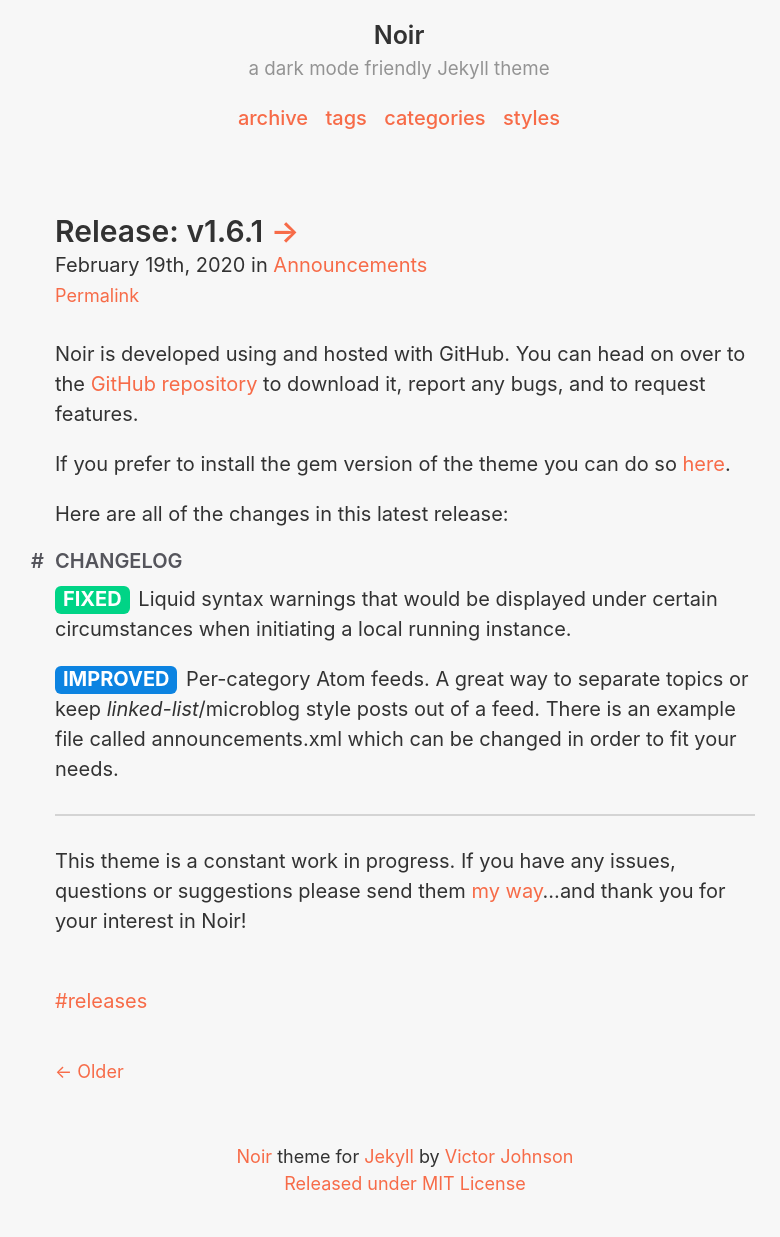
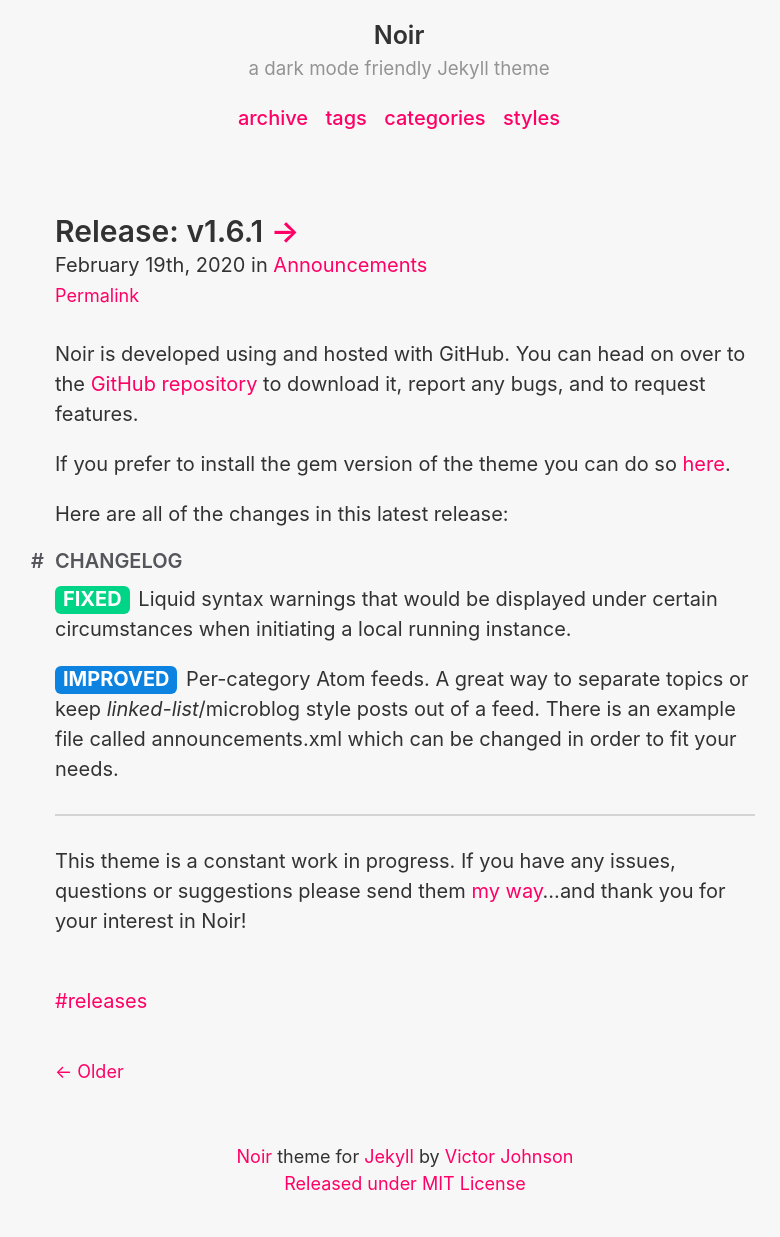
Before and after one commit to essentialenemy/noir, a Jekyll site: the page built from index.html, in a window 1280 px wide. Shown: the whole page, without its empty margins (235-1015 px from the left). Built offline with Jekyll 4.4.1, drawn with Linux system fonts in a browser that asks for light colours; the list of posts is cut into pages by our own code.

Commit message:
Changed the accent color for the light color scheme to #ff0066

```diff
--- a/_sass/_variables.scss
+++ b/_sass/_variables.scss
@@ -1,11 +1,11 @@
 // Color scheme for light and dark modes.
 
-$light: #f76b48;
+$light: #ff0066;
 $dark: #1ba77e;
 
 // Highlighting color for code block borders and language name.
 
-$code-light: #f76b48;
+$code-light: #ff0066;
 $code-dark: #d0f6db;
 
 $message-green: #62bb47;
```
